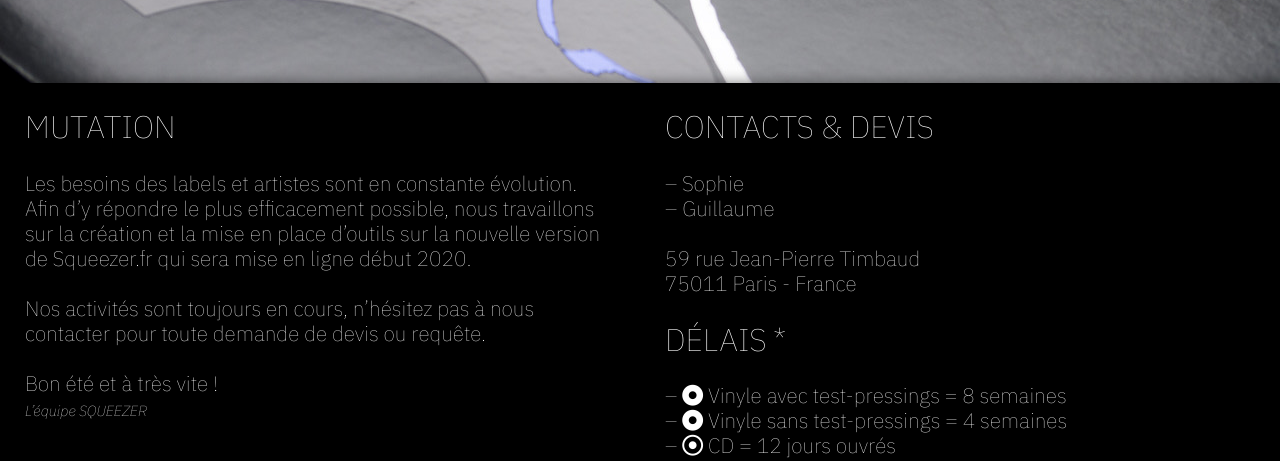
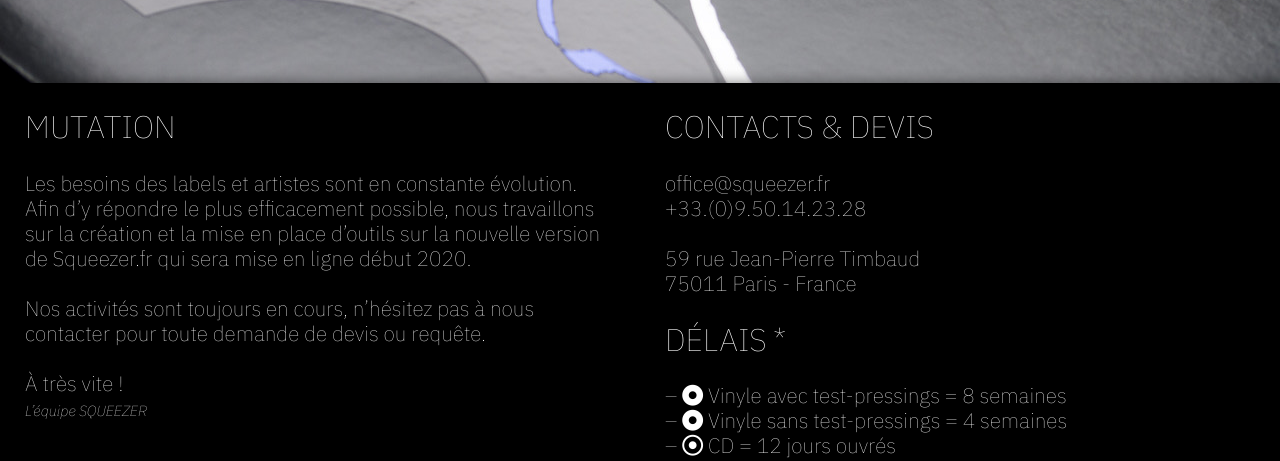
Before and after one commit to Kairos-Club/Squeezer, a plain HTML site: page index.html in a window 1280 px wide. Shown: the part 237-698 px from the top of the page. Drawn offline with Linux system fonts and the light colour scheme.

Commit message:
Update Infos 👀

```diff
--- a/index.html
+++ b/index.html
@@ -70,7 +70,7 @@ You will find that we listen closely to our clients' needs and offer high qualit
                 <p>Nos activités sont toujours en cours, n’hésitez pas à nous contacter pour toute demande de devis ou
                     requête.</p>
                 <p>
-                    Bon été et à très vite !<br>
+                    À très vite !<br>
                     <em>
                         <small>L’équipe SQUEEZER</small>
                     </em>
@@ -84,8 +84,8 @@ You will find that we listen closely to our clients' needs and offer high qualit
                     Contacts & devis
                 </h2>
                 <p>
-                    – <a href="mailto:sophie@squeezer.fr">Sophie</a><br>
-                    – <a href="mailto:guillaume@squeezer.fr">Guillaume</a>
+                    <a href="mailto:office@squeezer.fr">office@squeezer.fr</a><br>
+                    +33.(0)9.50.14.23.28
                 </p>
 
                 <p>
```
